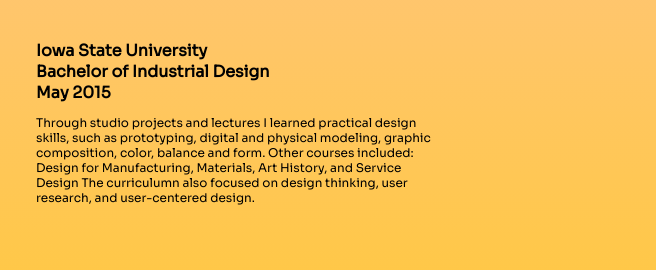
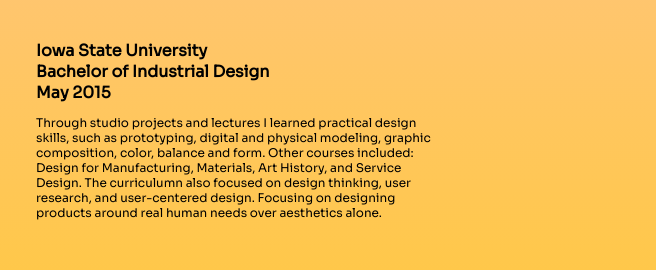
Before and after one commit to benped/prime2, a plain HTML site: page index.html in a window 1280 px wide. Shown: the part 2433-2703 px from the top of the page, 624-1280 px from the left. Drawn offline with Linux system fonts and the light colour scheme; a web font is replaced by a local one.

Commit message:
Schooling update

```diff
--- a/index.html
+++ b/index.html
@@ -59,8 +59,9 @@
           May 2015</h3>
         <p style="max-width: 400px;">
           Through studio projects and lectures I learned practical design skills, such as prototyping, digital and physical modeling, graphic composition, color, balance and form.
-          Other courses included: Design for Manufacturing, Materials, Art History, and Service Design
-          The curriculumn also focused on design thinking, user research, and user-centered design.
+          Other courses included: Design for Manufacturing, Materials, Art History, and Service Design.
+          The curriculumn also focused on design thinking, user research, and user-centered design. Focusing on designing
+          products around real human needs over aesthetics alone.
         </p>
       </div>
     </div>
```
